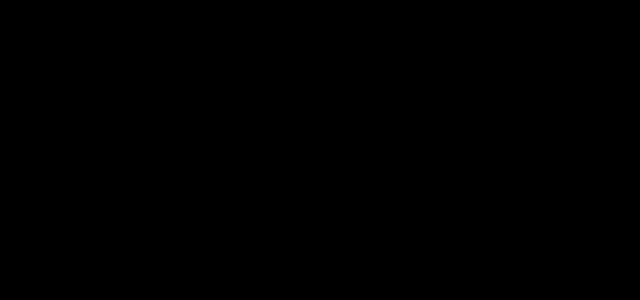
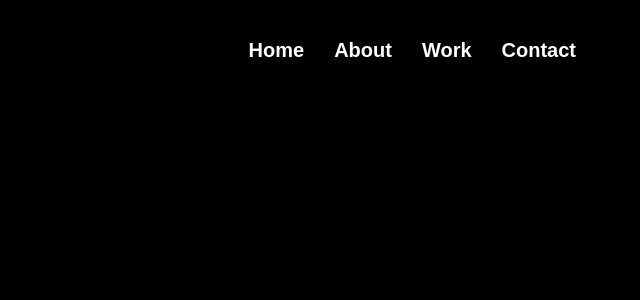
Before and after one commit to AGSS18/portfolio, a React (Create React App) app: page / in a window 1280 px wide. Shown: the top 300 px of the page, without its empty margins (640-1280 px from the left). Built offline with nearby package versions, Linux system fonts and the light colour scheme.

Commit message:
Built Navigation

```diff
--- a/package.json
+++ b/package.json
@@ -8,6 +8,7 @@
     "@testing-library/user-event": "^12.8.3",
     "react": "^17.0.2",
     "react-dom": "^17.0.2",
+    "react-router-dom": "^5.3.0",
     "react-scripts": "4.0.3",
     "web-vitals": "^1.1.2"
   },
--- a/src/App.js
+++ b/src/App.js
@@ -1,7 +1,30 @@
+import { Route, Switch } from 'react-router-dom';
+import Layout from './components/layout/Layout';
+import Home from './pages/Home';
+import About from './pages/About';
+import Work from './pages/Work';
+import Contact from './pages/Contact';
+
+
 function App() {
   return (
     <div className="App">
-
+      <Layout>
+        <Switch>
+          <Route path='/' exact>
+            <Home />
+          </Route>
+          <Route path='/About' exact>
+            <About />
+          </Route>
+          <Route path='/Work' exact>
+            <Work />
+          </Route>
+          <Route path='/Contact' exact>
+            <Contact />
+          </Route>
+        </Switch>
+      </Layout>
     </div>
   );
 }
--- /dev/null
+++ b/src/components/layout/Layout.js
@@ -0,0 +1,14 @@
+import Navigation from "./Navigation";
+
+function Layout(props) {
+    return(
+        <div>
+            <Navigation />
+            <main>
+                {props.children}
+            </main>
+        </div>
+    );
+}
+
+export default Layout;
--- a/src/components/layout/Navigation.js
+++ b/src/components/layout/Navigation.js
@@ -0,0 +1,27 @@
+import { Link } from 'react-router-dom';
+import classes from './Navigation.module.css';
+
+function Navigation() {
+    return(
+        <header className={classes.header} >
+            <nav>
+                <ul>
+                    <li>
+                        <Link to='/'>Home</Link>
+                    </li>
+                    <li>
+                        <Link to='/About'>About</Link>
+                    </li>
+                    <li>
+                        <Link to='/Work'>Work</Link>
+                    </li>
+                    <li>
+                        <Link to='/Contact'>Contact</Link>
+                    </li>
+                </ul>
+            </nav>
+        </header>
+    );
+}
+
+export default Navigation;
--- /dev/null
+++ b/src/components/layout/Navigation.module.css
@@ -0,0 +1,31 @@
+.header {
+  width: 100%;
+  height: 10rem;
+  display: flex;
+  align-items: center;
+  justify-content: flex-end;
+  background-color: #000;
+  padding: 0 5%;
+}
+
+.header ul {
+  list-style: none;
+}
+
+.header a {
+  text-decoration: none;
+  font-size: 2rem;
+  color: #fff;
+  font-weight: 700;
+}
+
+.header ul {
+  margin: 0;
+  padding: 0;
+  display: flex;
+  align-items: baseline;
+}
+
+.header li {
+  margin-left: 3rem;
+}
--- a/src/index.js
+++ b/src/index.js
@@ -1,9 +1,12 @@
 import React from 'react';
 import ReactDOM from 'react-dom';
+import { BrowserRouter } from 'react-router-dom';
 import './index.css';
 import App from './App';
 
 ReactDOM.render(
-    <App />,
+  <BrowserRouter>
+    <App />
+  </BrowserRouter>,
   document.getElementById('root')
 );
--- /dev/null
+++ b/src/pages/About.js
@@ -0,0 +1,6 @@
+function About() {
+    return "About";
+
+}
+
+export default About;
--- /dev/null
+++ b/src/pages/Contact.js
@@ -0,0 +1,6 @@
+function Contact() {
+    return "Work";
+
+}
+
+export default Contact;
--- /dev/null
+++ b/src/pages/Home.js
@@ -0,0 +1,5 @@
+function Home() {
+    return "Home";
+}
+
+export default Home;
--- /dev/null
+++ b/src/pages/Work.js
@@ -0,0 +1,6 @@
+function Work() {
+    return "Work";
+
+}
+
+export default Work;
```
Also changed, not shown: 1 other file (tests, documents, lock files or other folders).
